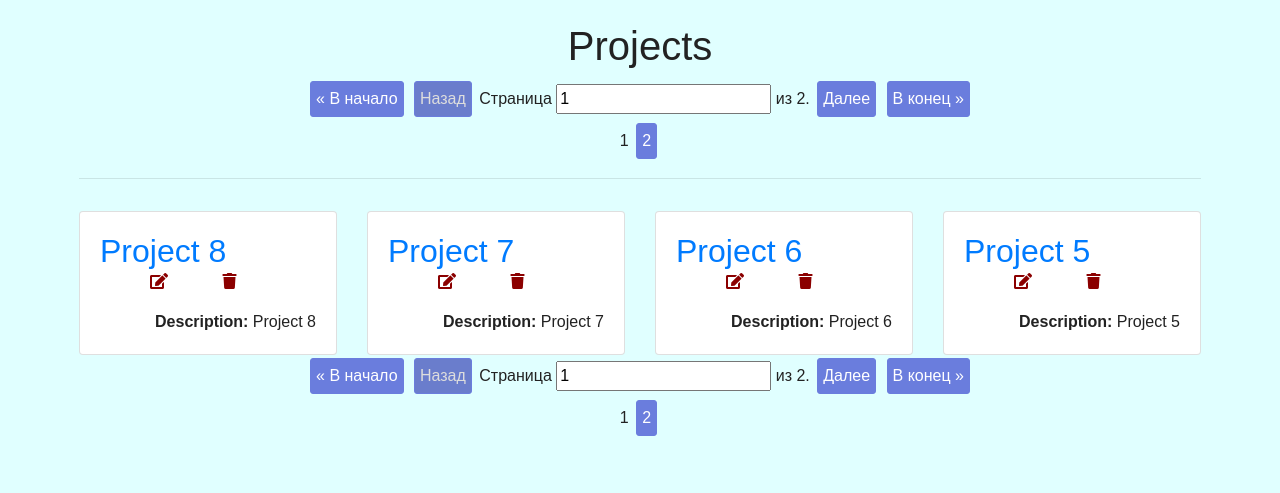
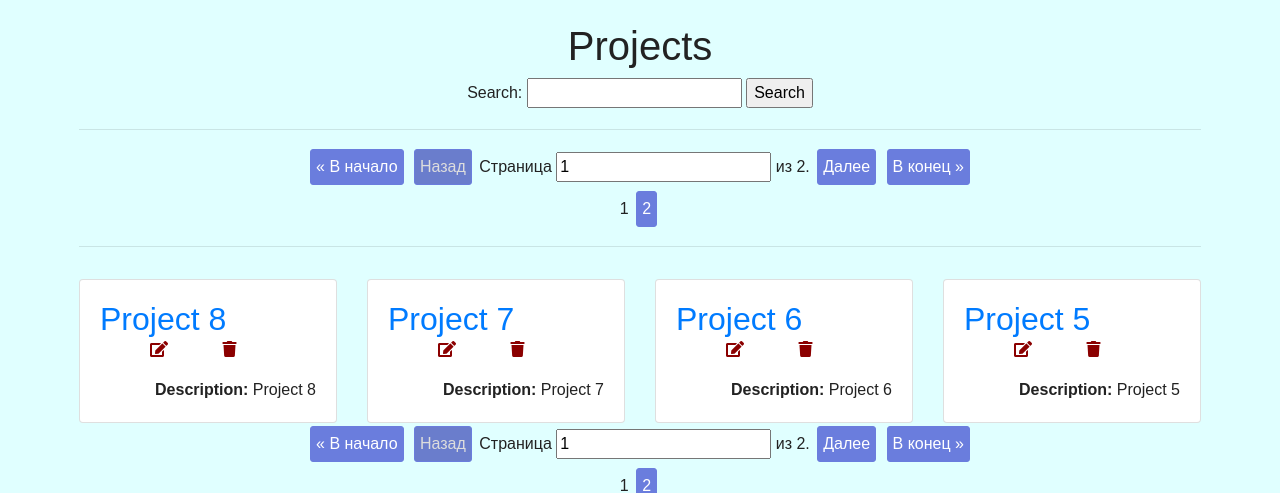
Before and after one commit to alisher1989/tracker, a Django app: page /projects/ in a window 1280 px wide. Shown: the part 38-531 px from the top of the page. Run offline with Django 3.2, Linux system fonts and the light colour scheme; data comes from the database, SQL or seed files in the repository; some libraries are stand-ins or nearby versions.

Commit message:
Added search to project_views.py

```diff
--- a/source/requirements.txt
+++ /dev/null
@@ -1,4 +0,0 @@
-Django==2.2
-django-widget-tweaks==1.4.5
-pytz==2019.2
-sqlparse==0.3.0
--- a/source/webapp/templates/project/list.html
+++ b/source/webapp/templates/project/list.html
@@ -5,6 +5,8 @@
 {% endblock %}
 {% block content %}
     <h1 class="mt-3">Projects</h1>
+    {% include 'partial/simple_search.html' %}
+    <hr>
         {% if is_paginated  %}
         {% include 'partial/pagination.html' %}
     {% endif %}
--- a/source/webapp/templates/task/index.html
+++ b/source/webapp/templates/task/index.html
@@ -11,6 +11,8 @@
 {% endblock %}
 {% block content %}
     <h1 class="mt-3">Tasks book</h1>
+    {% include 'partial/simple_search.html' %}
+    <hr>
         {% if is_paginated  %}
         {% include 'partial/pagination.html' %}
     {% endif %}
--- a/source/webapp/views/project_views.py
+++ b/source/webapp/views/project_views.py
@@ -33,7 +33,7 @@ class ProjectsView(ListView):
     def get_queryset(self):
         queryset = super().get_queryset()
         if self.search_value:
-            query = Q(title__icontains=self.search_value) | Q(author__icontains=self.search_value)
+            query = Q(name__icontains=self.search_value)
             queryset = queryset.filter(query)
         return queryset
 
```
